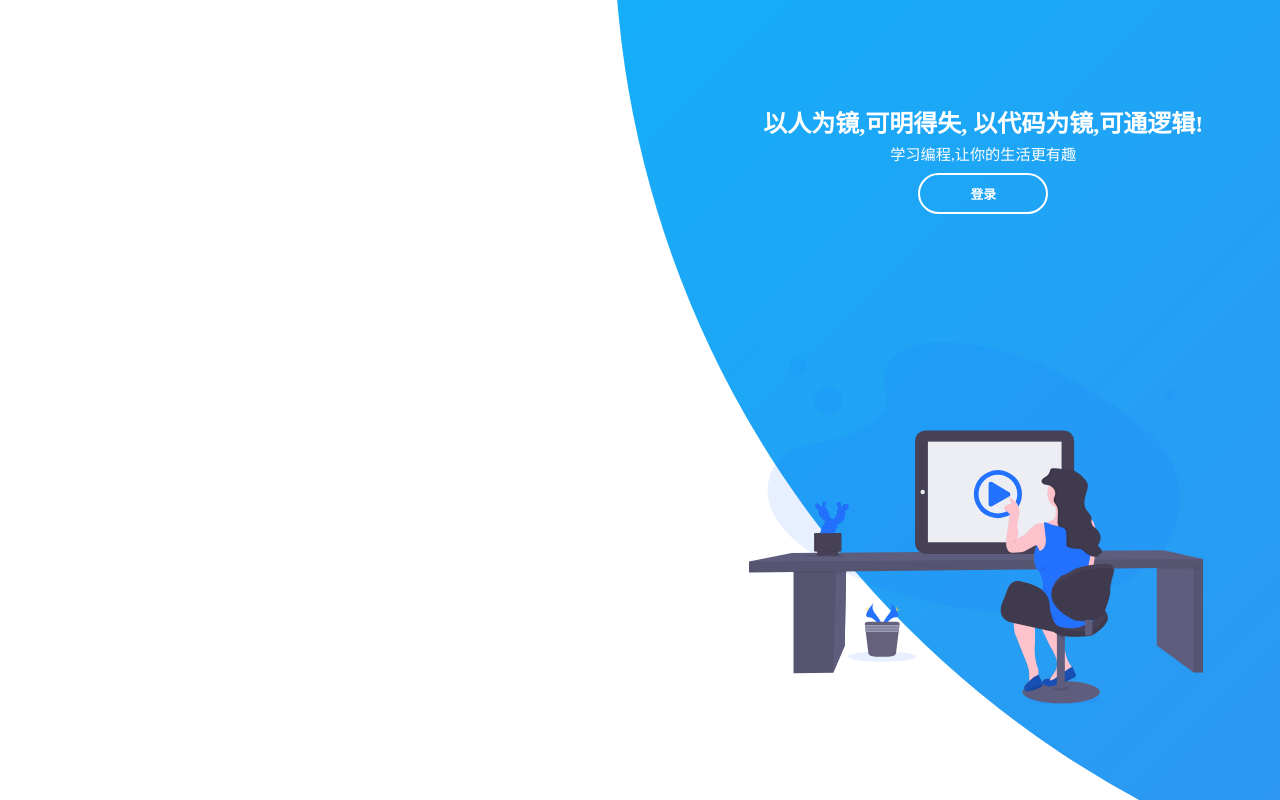
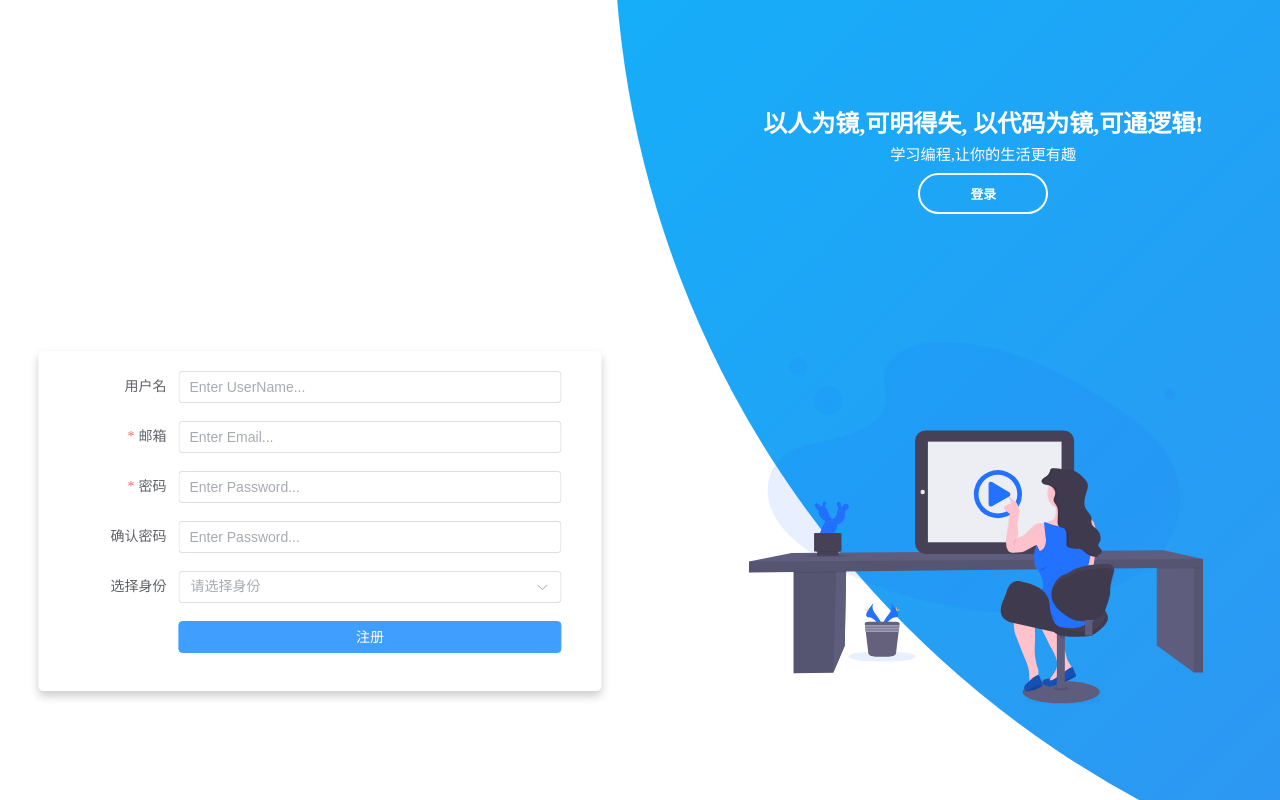
Before and after one commit to a893206/vue3-ts-element-plus, a Vue app: page /login in a window 1280 px wide. Both pictures are taken after a click on the button "注册". Built offline with nearby package versions, Linux system fonts and the light colour scheme.

Commit message:
feat: 8、设计注册表单

```diff
--- a/src/views/LoginRegister.vue
+++ b/src/views/LoginRegister.vue
@@ -5,7 +5,60 @@
       <div class="signin-signup">
         <!--  登录  -->
         <login-form :loginUser="loginUser" :rules="rules"></login-form>
+
         <!--  注册  -->
+        <el-form
+          ref="registerForm"
+          :model="registerUser"
+          :rules="rules"
+          label-width="120px"
+          class="register-form sign-up-form"
+        >
+          <el-form-item label="用户名" prop="name">
+            <el-input
+              v-model="registerUser.name"
+              placeholder="Enter UserName..."
+            />
+          </el-form-item>
+          <el-form-item label="邮箱" prop="email">
+            <el-input
+              v-model="registerUser.email"
+              placeholder="Enter Email..."
+            />
+          </el-form-item>
+          <el-form-item label="密码" prop="password">
+            <el-input
+              v-model="registerUser.password"
+              type="password"
+              placeholder="Enter Password..."
+            />
+          </el-form-item>
+          <el-form-item label="确认密码" prop="password2">
+            <el-input
+              v-model="registerUser.password2"
+              type="password"
+              placeholder="Enter Password..."
+            />
+          </el-form-item>
+
+          <el-form-item label="选择身份">
+            <el-select v-model="registerUser.role" placeholder="请选择身份">
+              <el-option label="管理员" value="admin"></el-option>
+              <el-option label="用户" value="user"></el-option>
+              <el-option label="游客" value="visitor"></el-option>
+            </el-select>
+          </el-form-item>
+
+          <el-form-item>
+            <el-button
+              @click="handleRegister('registerForm')"
+              type="primary"
+              class="submit-btn"
+            >
+              注册
+            </el-button>
+          </el-form-item>
+        </el-form>
       </div>
     </div>
     <!--  左右切换动画  -->
@@ -46,7 +99,19 @@ export default {
   setup() {
     const signUpMode = ref<boolean>(false);
 
-    return { signUpMode, loginUser, rules };
+    const registerUser = ref({
+      name: "",
+      email: "",
+      password: "",
+      password2: "",
+      role: "",
+    });
+
+    const handleRegister = (formName: string) => {
+      console.log(formName);
+    };
+
+    return { signUpMode, loginUser, rules, registerUser, handleRegister };
   },
 };
 </script>
@@ -381,4 +446,33 @@ export default {
     left: 50%;
   }
 }
+
+/* 控制login & register显示 */
+form {
+  padding: 0 5rem;
+  transition: all 0.2s 0.7s;
+  overflow: hidden;
+}
+
+form.sign-in-form {
+  z-index: 2;
+}
+
+form.sign-up-form {
+  opacity: 0;
+  z-index: 1;
+}
+
+/* register */
+.register-form {
+  margin-top: 20px;
+  background-color: #fff;
+  padding: 20px 40px 20px 20px;
+  border-radius: 5px;
+  box-shadow: 0 5px 10px #ccc;
+}
+
+.submit-btn {
+  width: 100%;
+}
 </style>
```
